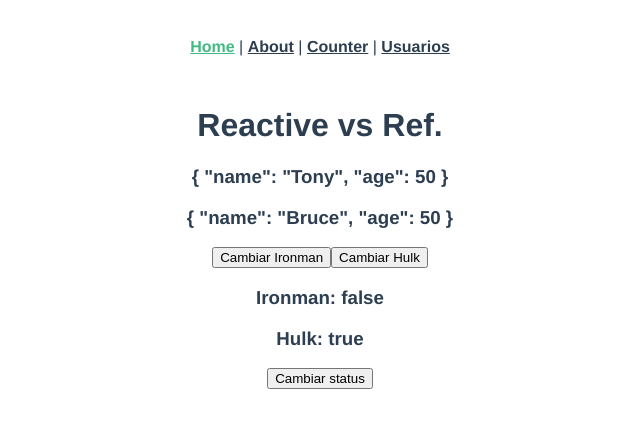
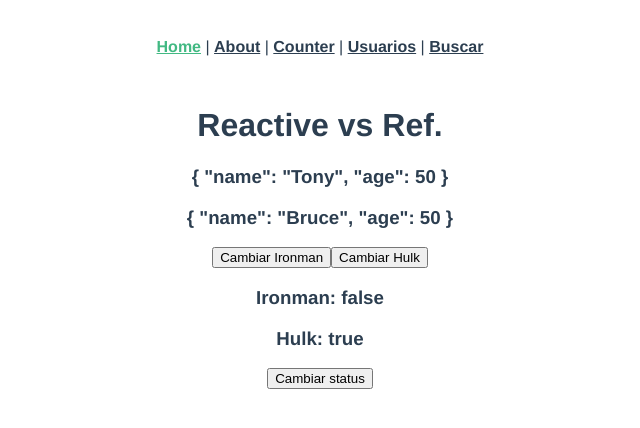
Before and after one commit to axSheru/composition-api, a Vue app: page / in a window 1280 px wide. Shown: the top 428 px of the page, without its empty margins (320-960 px from the left). Built offline with nearby package versions, Linux system fonts and the light colour scheme.

Commit message:
FEAT: Se añade el SearchPokemon a la barra de búsqueda.

```diff
--- a/src/App.vue
+++ b/src/App.vue
@@ -3,7 +3,8 @@
     <router-link to="/">Home</router-link> |
     <router-link to="/about">About</router-link> |
     <router-link :to="{ name: 'counter' }">Counter</router-link> |
-    <router-link :to="{ name: 'users' }">Usuarios</router-link>
+    <router-link :to="{ name: 'users' }">Usuarios</router-link> |
+    <router-link :to="{ name: 'pokemon-search' }">Buscar</router-link>
   </div>
   <router-view v-slot="{ Component, route }">
     <keep-alive>
```
